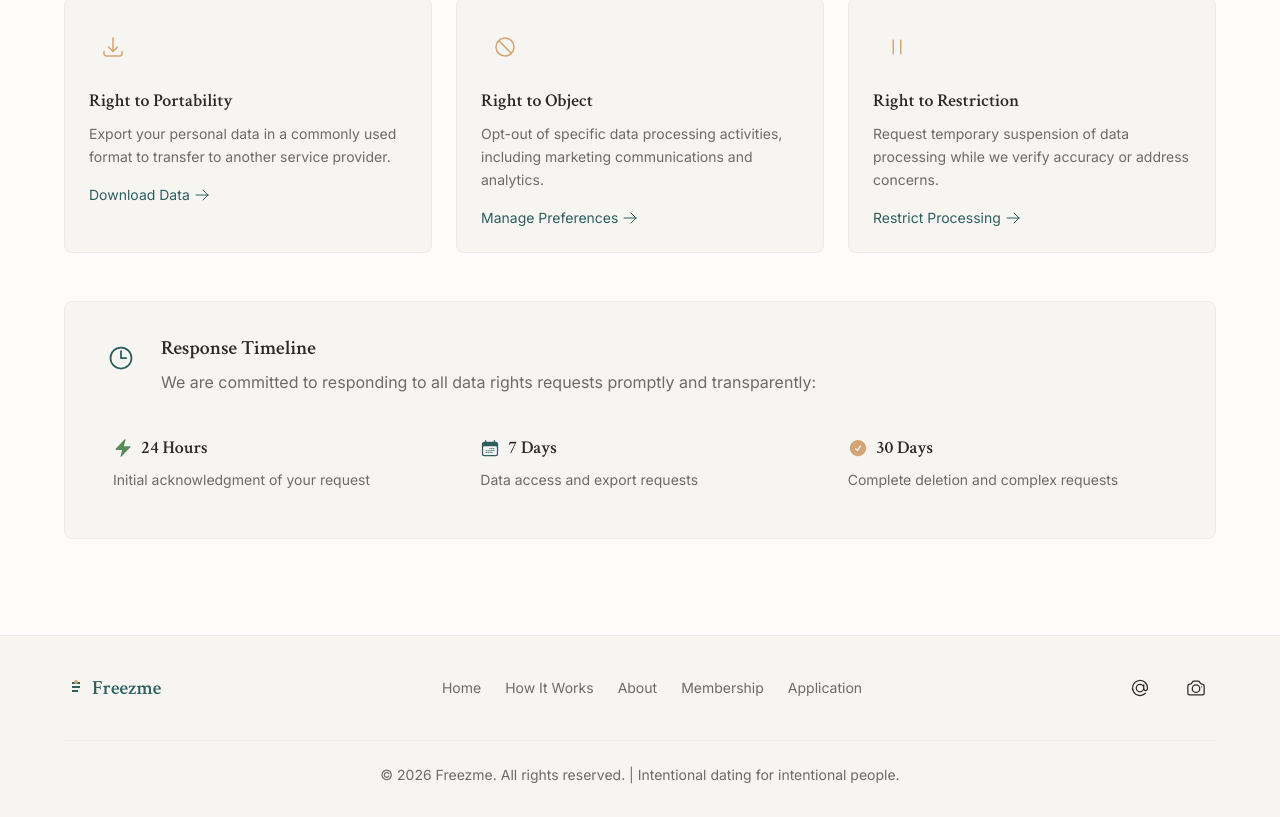
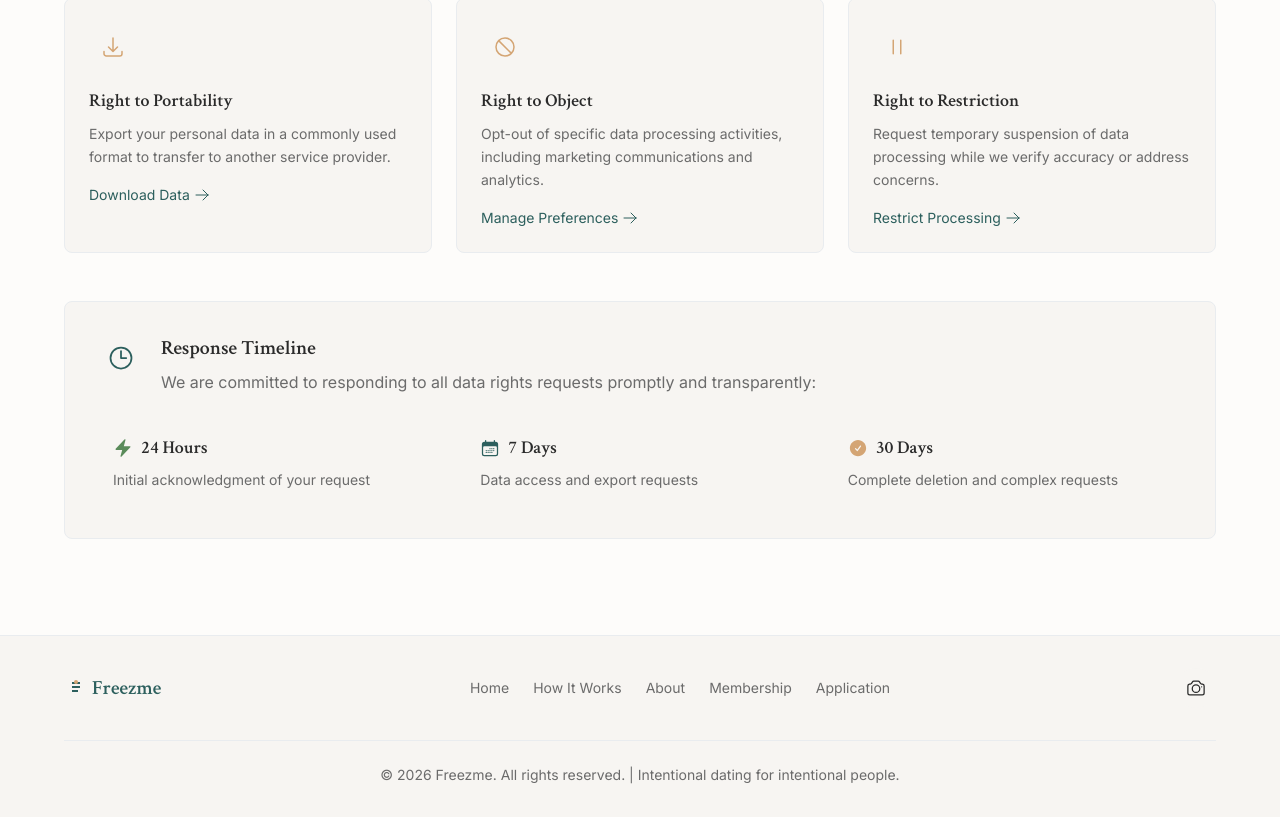
Before and after one commit to Leeshwaan04/freezmelanding, a Next.js app: page /privacy-and-security in a window 1280 px wide. Shown: the part 5705-6522 px from the top of the page. Built offline with nearby package versions, Linux system fonts and the light colour scheme.

Commit message:
Simplify social links to Instagram only across all pages

```diff
--- a/src/app/privacy-and-security/components/PrivacyFooter.tsx
+++ b/src/app/privacy-and-security/components/PrivacyFooter.tsx
@@ -74,22 +74,13 @@ const PrivacyFooter: React.FC<PrivacyFooterProps> = ({ className = '' }) => {
 
               <div className="flex items-center gap-4">
                 <a
-                  href="https://twitter.com"
+                  href="https://www.instagram.com/freezme7/"
                   target="_blank"
                   rel="noopener noreferrer"
                   className="w-10 h-10 bg-muted rounded-full flex items-center justify-center hover:bg-primary/10 transition-colors duration-200"
-                  aria-label="Twitter">
-
-                  <Icon name="AtSymbolIcon" size={20} variant="outline" className="text-foreground" />
-                </a>
-                <a
-                  href="https://linkedin.com"
-                  target="_blank"
-                  rel="noopener noreferrer"
-                  className="w-10 h-10 bg-muted rounded-full flex items-center justify-center hover:bg-primary/10 transition-colors duration-200"
-                  aria-label="LinkedIn">
-
-                  <Icon name="UserGroupIcon" size={20} variant="outline" className="text-foreground" />
+                  aria-label="Instagram"
+                >
+                  <Icon name="CameraIcon" size={20} variant="outline" className="text-foreground" />
                 </a>
               </div>
             </div>
@@ -152,15 +143,6 @@ const PrivacyFooter: React.FC<PrivacyFooterProps> = ({ className = '' }) => {
 
             <div className="flex items-center gap-4">
               <a
-                href="https://twitter.com"
-                target="_blank"
-                rel="noopener noreferrer"
-                className="w-10 h-10 bg-muted rounded-full flex items-center justify-center hover:bg-primary/10 transition-colors duration-200"
-                aria-label="Twitter">
-
-                <Icon name="AtSymbolIcon" size={20} variant="outline" className="text-foreground" />
-              </a>
-              <a
                 href="https://www.instagram.com/freezme7/"
                 target="_blank"
                 rel="noopener noreferrer"
--- a/src/components/common/Footer.tsx
+++ b/src/components/common/Footer.tsx
@@ -30,8 +30,6 @@ const Footer: React.FC<FooterProps> = ({ className = '' }) => {
 
   const socialLinks = [
     { name: 'Instagram', icon: 'CameraIcon', href: 'https://www.instagram.com/freezme7/?hl=en' },
-    { name: 'LinkedIn', icon: 'BriefcaseIcon', href: '#' },
-    { name: 'Twitter', icon: 'ChatBubbleLeftIcon', href: '#' },
   ];
 
   return (
```
